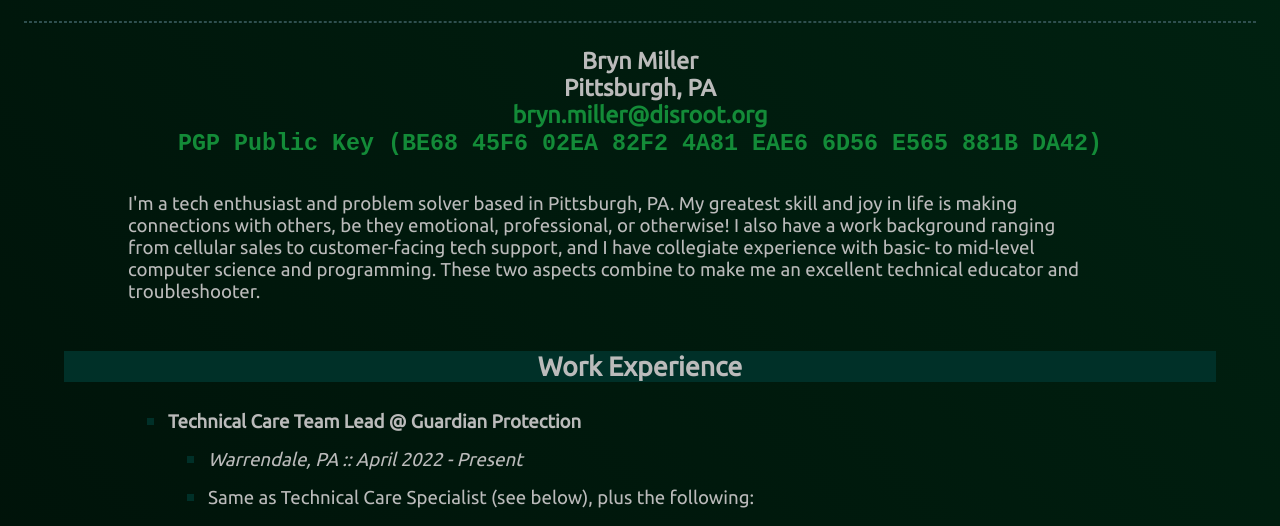
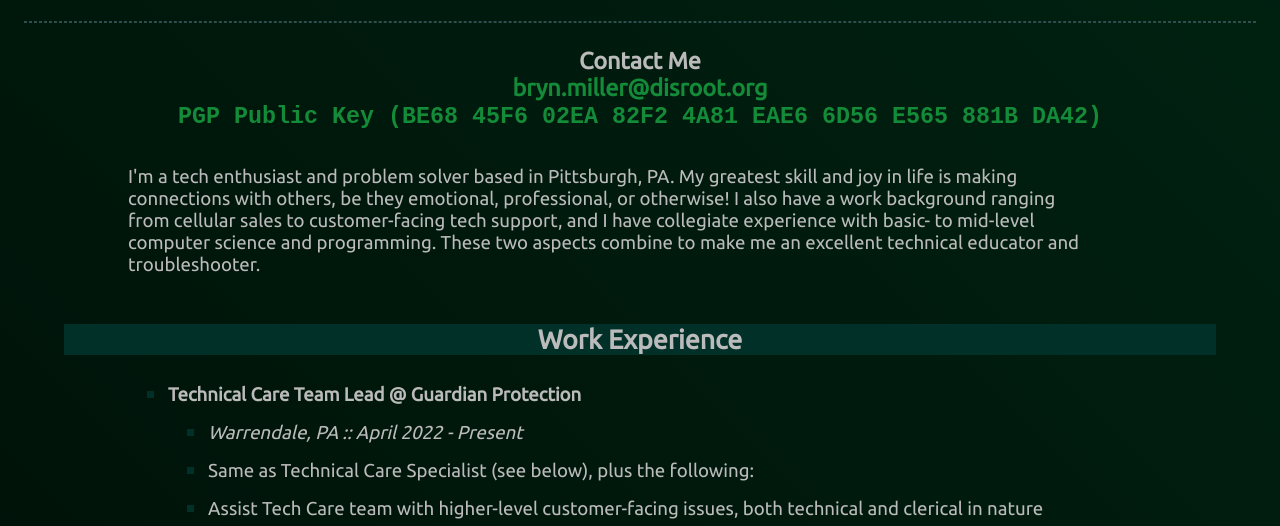
Before and after one commit to digital-diplomat/brynmiller.me, a plain HTML site: page resume.html in a window 1280 px wide. Shown: the part 153-679 px from the top of the page. Drawn offline with Linux system fonts and the light colour scheme; a web font is replaced by a local one.

Commit message:
adjusted demographics not to be repetetive

```diff
--- a/resume.html
+++ b/resume.html
@@ -39,8 +39,7 @@
     <hr/>
 
     <p id="demographic">
-      Bryn Miller<br/>
-      Pittsburgh, PA<br/>
+      Contact Me<br/>
       <a href="mailto:bryn.miller@disroot.org">bryn.miller@disroot.org</a><br/>
       <a id="pubkey" href="assets/pubkey.asc">
         PGP Public Key (BE68 45F6 02EA 82F2 4A81  EAE6 6D56 E565 881B DA42)
```
